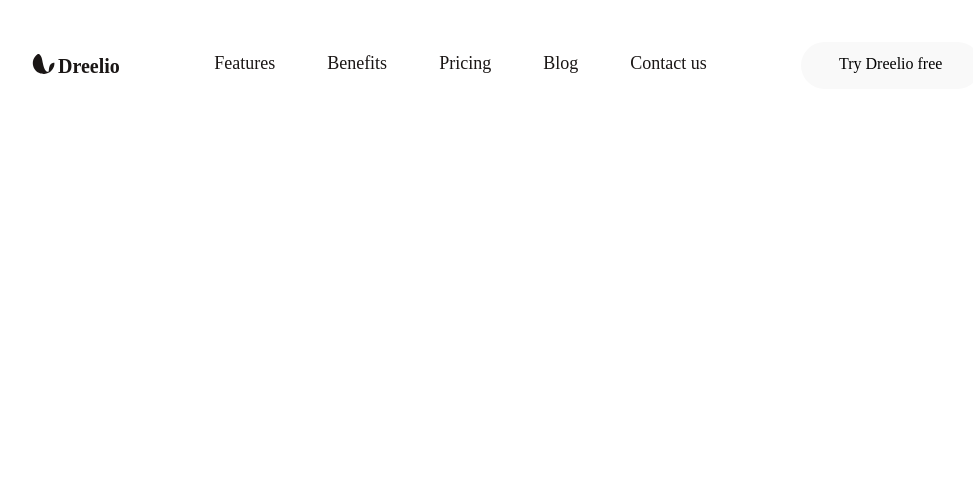
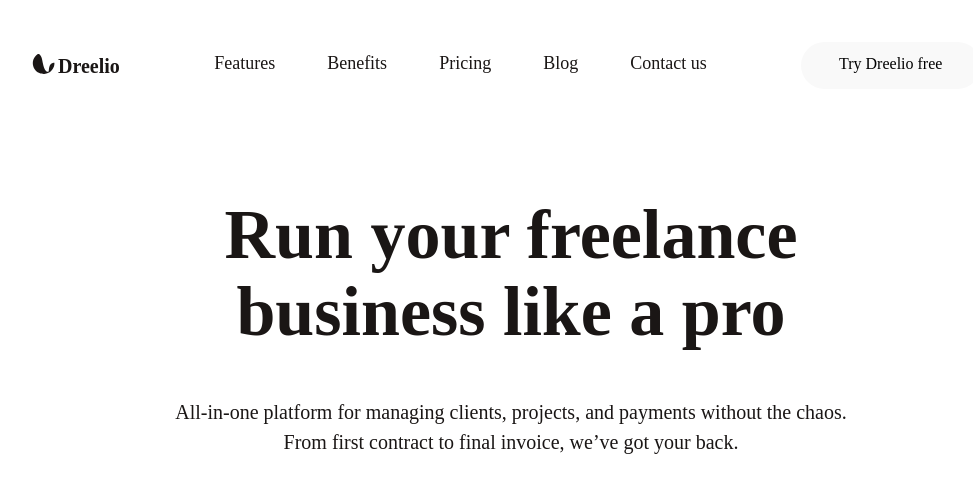
Before and after one commit to veronikarehusevych/React-project-1, a React (Vite) app in the folder project-1/: page / in a window 1280 px wide. Shown: the top 492 px of the page, without its empty margins (129-1102 px from the left). Built offline with nearby package versions, Linux system fonts and the light colour scheme; a web font is replaced by a local one.

Commit message:
Added Subheader Content

```diff
--- /dev/null
+++ b/project-1/src/features/Home/styles/SubHeader.css
@@ -0,0 +1,30 @@
+.subheader-wrapper {
+    padding-top: 50px;
+    display: flex;
+    flex-direction: column;
+    align-items: center;
+}
+
+.title-wrapper {
+    display: flex;
+    justify-content: center;
+    width: 800px;
+}
+.title{
+    font-family: OpenRunde;
+    font-size: 70px;
+    color: #1A1615;
+    text-align: center;
+}
+
+.subtitle-wrapper {
+    display: flex;
+    justify-content: center;
+    width: 700px;
+}
+.subtitle{
+    font-family: OpenRunde;
+    font-size: 20px;
+    color: #1A1615;
+    text-align: center;
+}
--- a/project-1/src/features/Home/views/HomePage.tsx
+++ b/project-1/src/features/Home/views/HomePage.tsx
@@ -1,9 +1,11 @@
 import Navbar from './Navbar.tsx'
+import SubHeader from './SubHeader.tsx'
 
 export const HomePage = () => {
   return (
     <div className={'homepage'}>
       <Navbar />
+      <SubHeader />
     </div>
   )
 }
--- /dev/null
+++ b/project-1/src/features/Home/views/SubHeader.tsx
@@ -0,0 +1,19 @@
+import '../styles/SubHeader.css'
+
+const SubHeader = () => {
+  return (
+    <div className={'subheader-wrapper'}>
+      <div className="title-wrapper">
+        <h1 className={'title'}>Run your freelance business like a pro</h1>
+      </div>
+      <div className="subtitle-wrapper">
+        <span className={'subtitle'}>
+          All-in-one platform for managing clients, projects, and payments without the chaos. From
+          first contract to final invoice, we’ve got your back.
+        </span>
+      </div>
+    </div>
+  )
+}
+
+export default SubHeader
```
